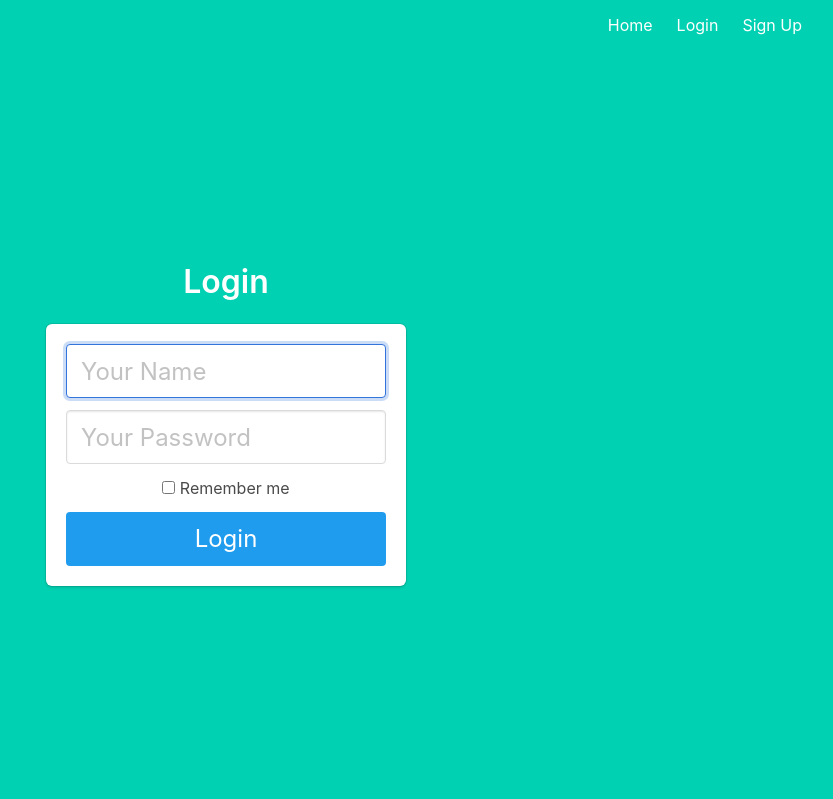
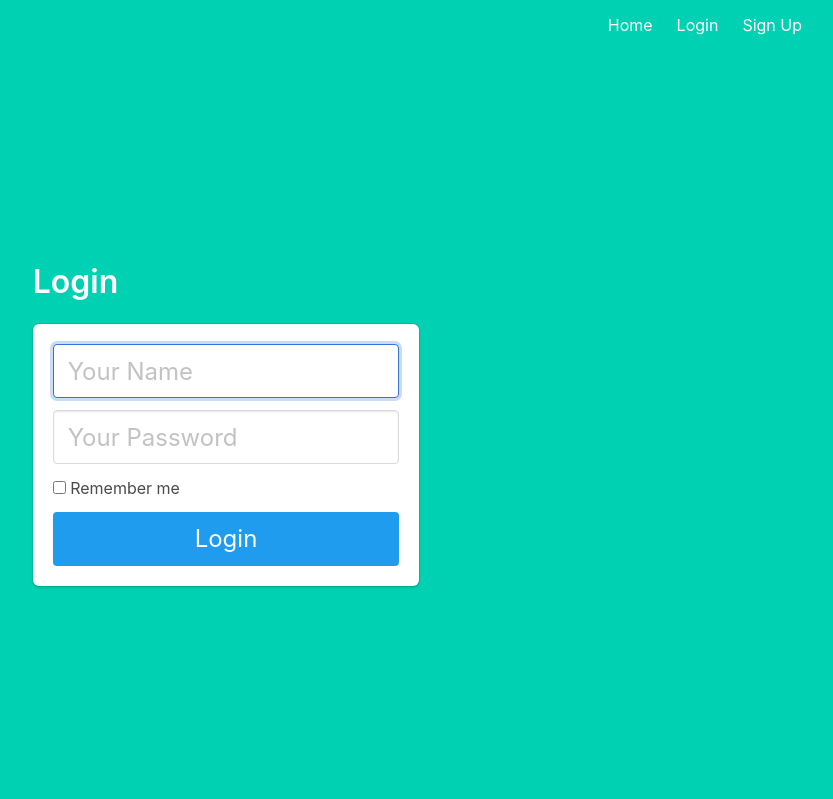
Before and after one commit to ajtarraga/puertaLocal, a Flask app: page /login in a window 1280 px wide. Shown: the part 415-1214 px from the top of the page, without its empty margins (414-1247 px from the left). Run offline with Flask 3, Linux system fonts and the light colour scheme.

Commit message:
Remove center from base

```diff
--- a/project/templates/base.html
+++ b/project/templates/base.html
@@ -48,10 +48,8 @@
         </div>
 
         <div class="hero-body">
-            <div class="container has-text-centered">
-                {% block content %}
-                {% endblock %}
-            </div>
+            {% block content %}
+            {% endblock %}
         </div>
     </section>
 </body>
```
